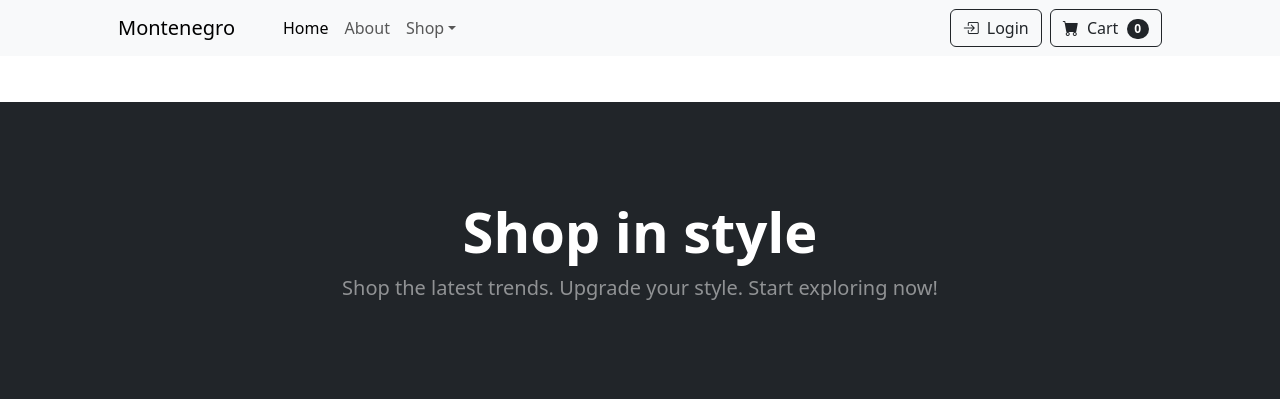
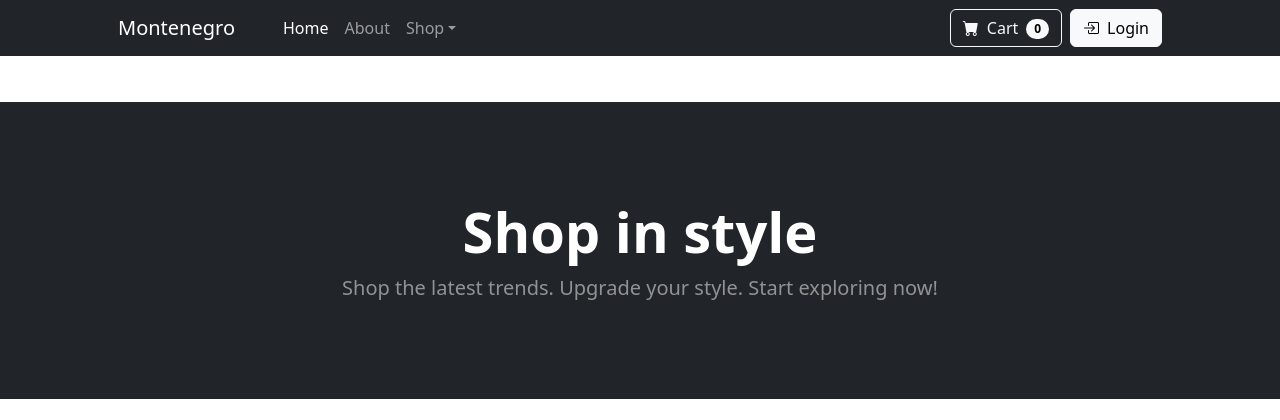
Before and after one commit to eugencius/ecommerce, a Django app: page / in a window 1280 px wide. Shown: the top 420 px of the page. Run offline with Django 4.2, Linux system fonts and the light colour scheme; data that the repository does not hold is empty; some libraries are stand-ins or nearby versions.

Commit message:
Style: Display dark nav except on the home page

```diff
--- /dev/null
+++ b/templates/partials/_light_cart_btn.html
@@ -0,0 +1,10 @@
+{% load i18n %}
+{% load ecfilters %}
+
+<form action="{% url "products:cart" %}" class="d-flex">
+    <button class="btn btn-outline-light" type="submit">
+        <i class="bi-cart-fill me-1"></i>
+        {% translate "Cart" %}
+        <span class="badge bg-light text-black ms-1 rounded-pill">{{ request.session.cart.values|count_cart_items }}</span>
+    </button>
+</form>
--- /dev/null
+++ b/templates/partials/_light_logout_btn.html
@@ -0,0 +1,14 @@
+{% if not request.user.is_authenticated %}
+    <a class="btn btn-light" href="{% url "account_login" %}">
+        <i class="bi bi-box-arrow-in-right me-1"></i>
+        Login
+    </a>
+{% else %}
+<form class="form-inline" method="post" action="{% url "account_logout" %}">
+    {% csrf_token %}
+    <button class="btn btn-light" type="submit">
+        <i class="bi bi-box-arrow-left me-1"></i>
+        Logout
+    </button>
+</form>
+{% endif %}
--- a/templates/partials/_nav.html
+++ b/templates/partials/_nav.html
@@ -1,71 +1,12 @@
-{% load i18n %}
-{% load ecfilters %}
+{% load i18n %} {% load ecfilters %}
 
 <!-- Navigation-->
-<nav class="navbar navbar-expand-lg navbar-light bg-light">
-  <div class="container px-4 px-lg-5">
-    <a class="navbar-brand" href="{% url "products:index" %}">Montenegro</a>
-    <button
-      class="navbar-toggler"
-      type="button"
-      data-bs-toggle="collapse"
-      data-bs-target="#navbarSupportedContent"
-      aria-controls="navbarSupportedContent"
-      aria-expanded="false"
-      aria-label="Toggle navigation"
-    >
-      <span class="navbar-toggler-icon"></span>
-    </button>
-    <div class="collapse navbar-collapse" id="navbarSupportedContent">
-      <ul class="navbar-nav me-auto mb-2 mb-lg-0 ms-lg-4">
-        <li class="nav-item">
-          <a class="nav-link active" aria-current="page" href="{% url "products:index" %}">{% translate "Home" %}</a>
-        </li>
-        <li class="nav-item"><a class="nav-link" href="#!">{% translate "About" %}</a></li>
-        <li class="nav-item dropdown">
-          <a
-            class="nav-link dropdown-toggle"
-            id="navbarDropdown"
-            href="#"
-            role="button"
-            data-bs-toggle="dropdown"
-            aria-expanded="false"
-            >{% translate "Shop" %}</a
-          >
-          <ul class="dropdown-menu" aria-labelledby="navbarDropdown">
-            <li><a class="dropdown-item" href="#!">{% translate "All Products" %}</a></li>
-            <li><hr class="dropdown-divider" /></li>
-            <li><a class="dropdown-item" href="#!">{% translate "Cellphones" %}</a></li>
-            <li><a class="dropdown-item" href="#!">{% translate "T-Shirts" %}</a></li>
-          </ul>
-        </li>
-      </ul>
-
-      <div class="d-flex gap-2">
-        {% if not request.user.is_authenticated %}
-          <a class="btn btn-outline-dark" href="{% url "account_login" %}">
-            <i class="bi bi-box-arrow-in-right me-1"></i>
-            Login
-          </a>
-        {% else %}
-        <form class="form-inline" method="post" action="{% url "account_logout" %}">
-          {% csrf_token %}
-          <button class="btn btn-outline-dark" type="submit">
-            <i class="bi bi-box-arrow-left me-1"></i>
-            Logout
-          </button>
-        </form>
-        {% endif %}
-
-
-        <form action="{% url "products:cart" %}" class="d-flex">
-          <button class="btn btn-outline-dark" type="submit">
-            <i class="bi-cart-fill me-1"></i>
-            {% translate "Cart" %}
-            <span class="badge bg-dark text-white ms-1 rounded-pill">{{ request.session.cart.values|count_cart_items }}</span>
-          </button>
-        </form>
-      </div>
-    </div>
-  </div>
-</nav>
+{% if light_nav %}
+  <nav class="navbar navbar-expand-lg navbar-light bg-light">
+    {% include "partials/_nav_partial.html" %}
+  </nav>
+{% else %}
+  <nav class="navbar navbar-expand-lg navbar-dark bg-dark">
+    {% include "partials/_nav_partial.html" %}
+  </nav>
+{% endif %}
```
Also changed, not shown: templates/partials/_dark_cart_btn.html (added, +10 -0 lines), templates/partials/_dark_logout_btn.html (added, +14 -0 lines), templates/partials/_nav_partial.html (added, +53 -0 lines).
